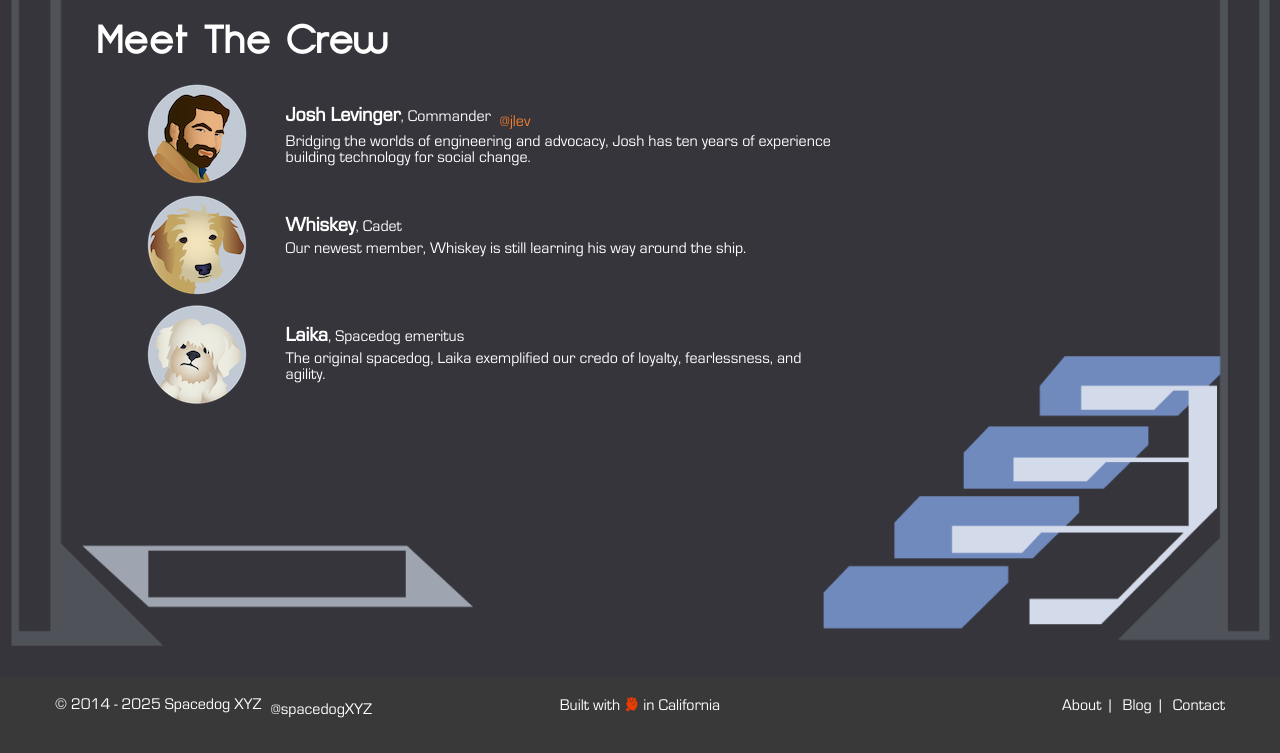
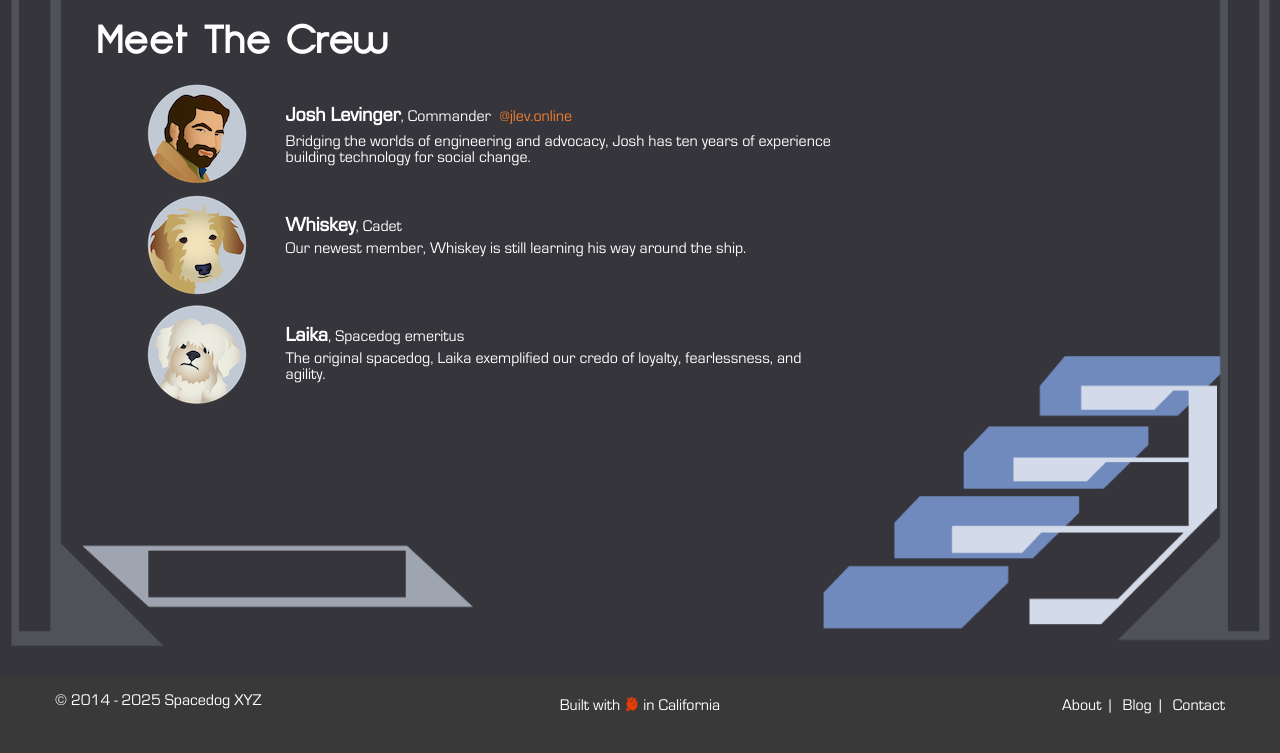
Before and after one commit to spacedogXYZ/spacedogXYZ, a Jekyll site: the page built from index.html, in a window 1280 px wide. Shown: the part 4027-4780 px from the top of the page. Built offline with Jekyll 4.4.1, drawn with Linux system fonts in a browser that asks for light colours; nearby versions of some CDN libraries; comment, search, counter and statistics services are not loaded.

Commit message:
remove twitter
it's dead to me

```diff
--- a/_data/team.yml
+++ b/_data/team.yml
@@ -1,6 +1,6 @@
 - name: Josh Levinger
   title: Commander
-  twitter: jlev
+  bsky: jlev.online
   image: /static/icons/josh.png
   bio: Bridging the worlds of engineering and advocacy, Josh has ten years of experience building technology for social change.
 
--- a/_includes/analytics.html
+++ b/_includes/analytics.html
@@ -8,5 +8,3 @@
   ga('send', 'pageview');
 
 </script>
-
-<script>!function(d,s,id){var js,fjs=d.getElementsByTagName(s)[0],p=/^http:/.test(d.location)?'http':'https';if(!d.getElementById(id)){js=d.createElement(s);js.id=id;js.src=p+'://platform.twitter.com/widgets.js';fjs.parentNode.insertBefore(js,fjs);}}(document, 'script', 'twitter-wjs');</script>
--- a/_layouts/default.html
+++ b/_layouts/default.html
@@ -29,8 +29,7 @@
 
     <footer>
       <div class="wrapper">
-        <div class="copy">&copy; 2014 - {{ site.time | date: '%Y' }} Spacedog XYZ <span class="follow"><a href="https://twitter.com/spacedogXYZ" class="twitter-follow-button" data-show-count="false" data-show-screen-name="false" data-dnt="true">@spacedogXYZ</a></span>
-        </div>
+        <div class="copy">&copy; 2014 - {{ site.time | date: '%Y' }} Spacedog XYZ</div>
         <div class="built">Built with <img src="/static/icons/heart.png" alt="heart" class="icon"> in California</div>
         <div class="about">
           <a href="/about">About</a>&nbsp;&nbsp;|&nbsp;&nbsp;
--- a/css/style.css
+++ b/css/style.css
@@ -579,7 +579,6 @@ h3.pushdown {
 span.follow {
   display: inline-block;
   position: relative;
-  top: 5px;
   margin-left: 5px;
   line-height: 1.5em;
 }
--- a/index.html
+++ b/index.html
@@ -126,7 +126,7 @@ body_class: index
     <img src="{{m.image|default:'/static/images/blank.png'}}" alt="{{m.name}}, {{m.title}}" />
     <div class="about">
       <span class="name">{{m.name}}</span>, <span class="title">{{m.title}}</span>
-      {% if m.twitter%}<span class="follow"><a href="https://twitter.com/{{m.twitter}}" class="twitter-follow-button" data-show-count="false" data-show-screen-name="false" data-dnt="true">@{{m.twitter}}</a></span>{%endif%}
+      {% if m.bsky%}<span class="follow"><a href="https://bsky.app/profile/{{m.bsky}}" class="bsky-follow-button">@{{m.bsky}}</a></span>{%endif%}
       <div class="bio">{{m.bio}}</div>
     </div>
   </li>
--- a/less/default.less
+++ b/less/default.less
@@ -64,7 +64,6 @@ h3.pushdown {
 span.follow {
   display:inline-block;
   position:relative;
-  top: 5px;
   margin-left: 5px;
   line-height: 1.5em;
 }
```
